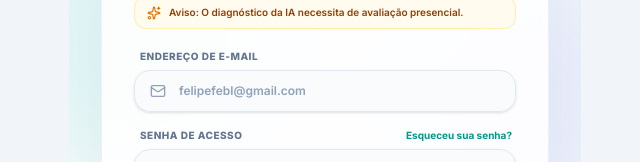
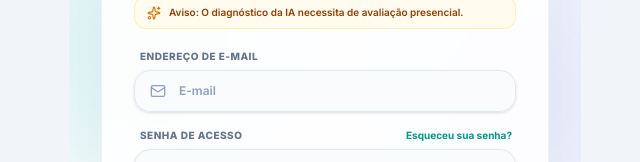
Before and after one commit to fnd-lip/DermaScan, a React (Vite) app in the folder frontend/: page / in a window 1280 px wide. Shown: the part 327-489 px from the top of the page, without its empty margins (315-955 px from the left). Built offline with nearby package versions, Linux system fonts and the light colour scheme; no server answers.

Commit message:
chore(frontend): remove email pessoal do placeholder

```diff
--- a/frontend/src/components/auth/FormularioLoginCadastro.tsx
+++ b/frontend/src/components/auth/FormularioLoginCadastro.tsx
@@ -52,7 +52,7 @@ export const FormularioLoginCadastro: React.FC<FormularioLoginCadastroProps> = (
       <CampoFormulario
         label="Endereço de E-mail"
         tipo="email"
-        placeholder="felipefebl@gmail.com"
+        placeholder="E-mail"
         valor={email}
         carregando={carregando}
         Icone={Mail}
```
